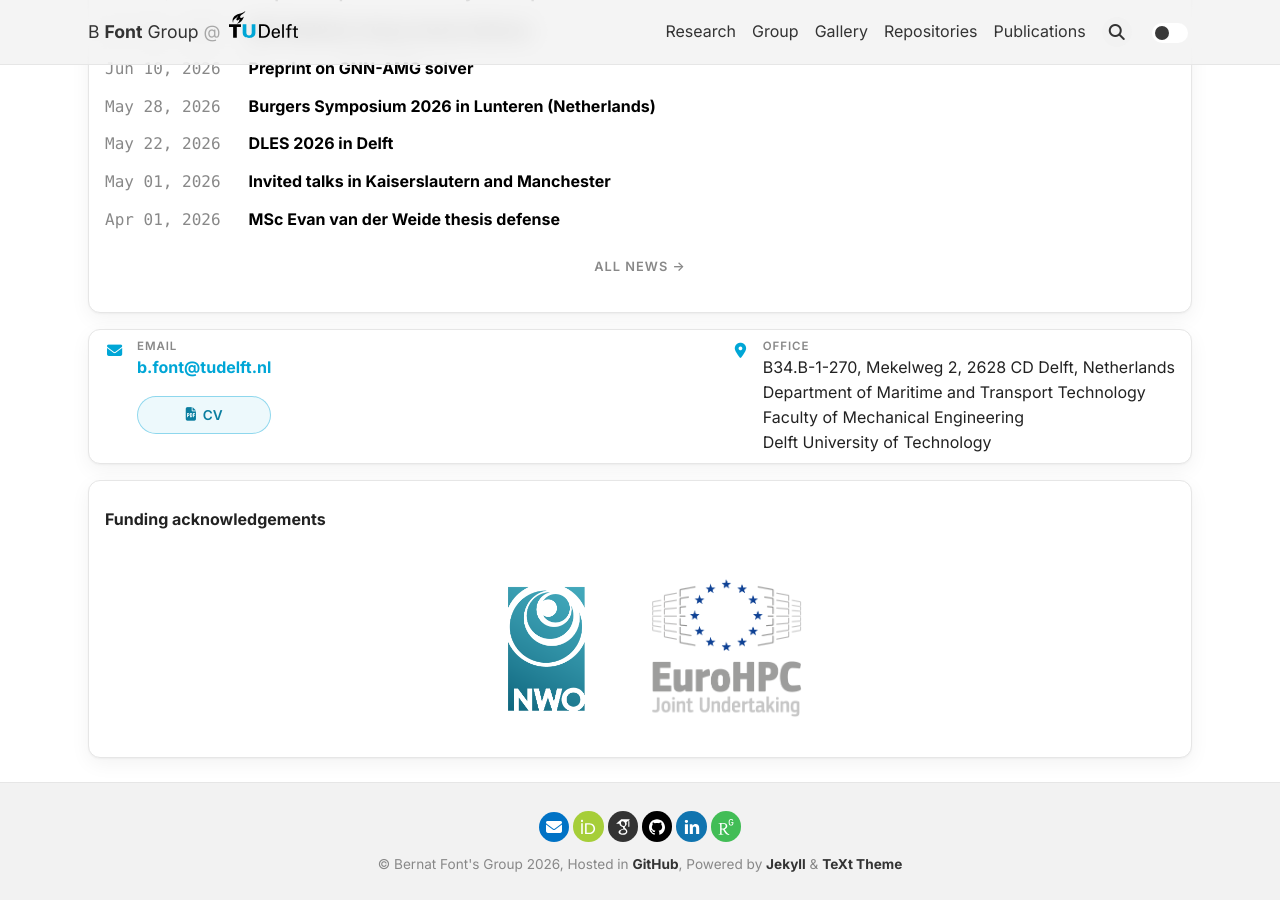
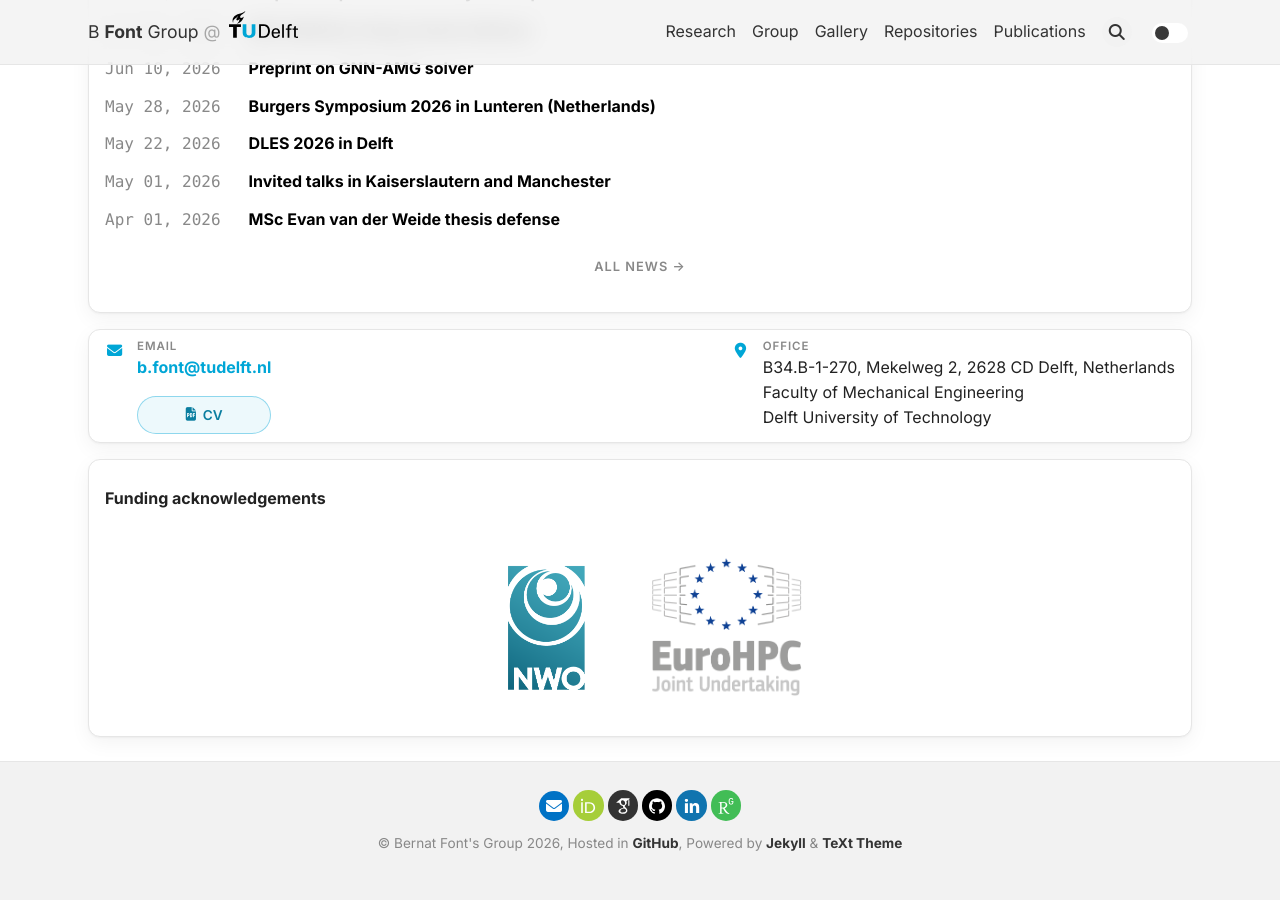
Before and after one commit to b-fg/b-fg.github.io, a Jekyll site: the page built from index.md, in a window 1280 px wide and 900 px high, scrolled down 686 px. Built offline with Jekyll 4.4.1, drawn with Linux system fonts in a browser that asks for light colours; nearby versions of some CDN libraries; emoji names are drawn with the system emoji font; after the commit the page ends 1565 px from its top, so only the background shows below that.

Commit message:
Tiny change

```diff
--- a/_includes/cv_and_contact.html
+++ b/_includes/cv_and_contact.html
@@ -28,7 +28,7 @@
                 <div>
                     <span class="contact-card__label">Office</span>
                     B34.B-1-270, Mekelweg 2, 2628 CD Delft, Netherlands<br>
-                    Department of Maritime and Transport Technology<br>
+                    <!-- Department of Maritime and Transport Technology<br> -->
                     Faculty of Mechanical Engineering<br>
                     Delft University of Technology
                 </div>
```
